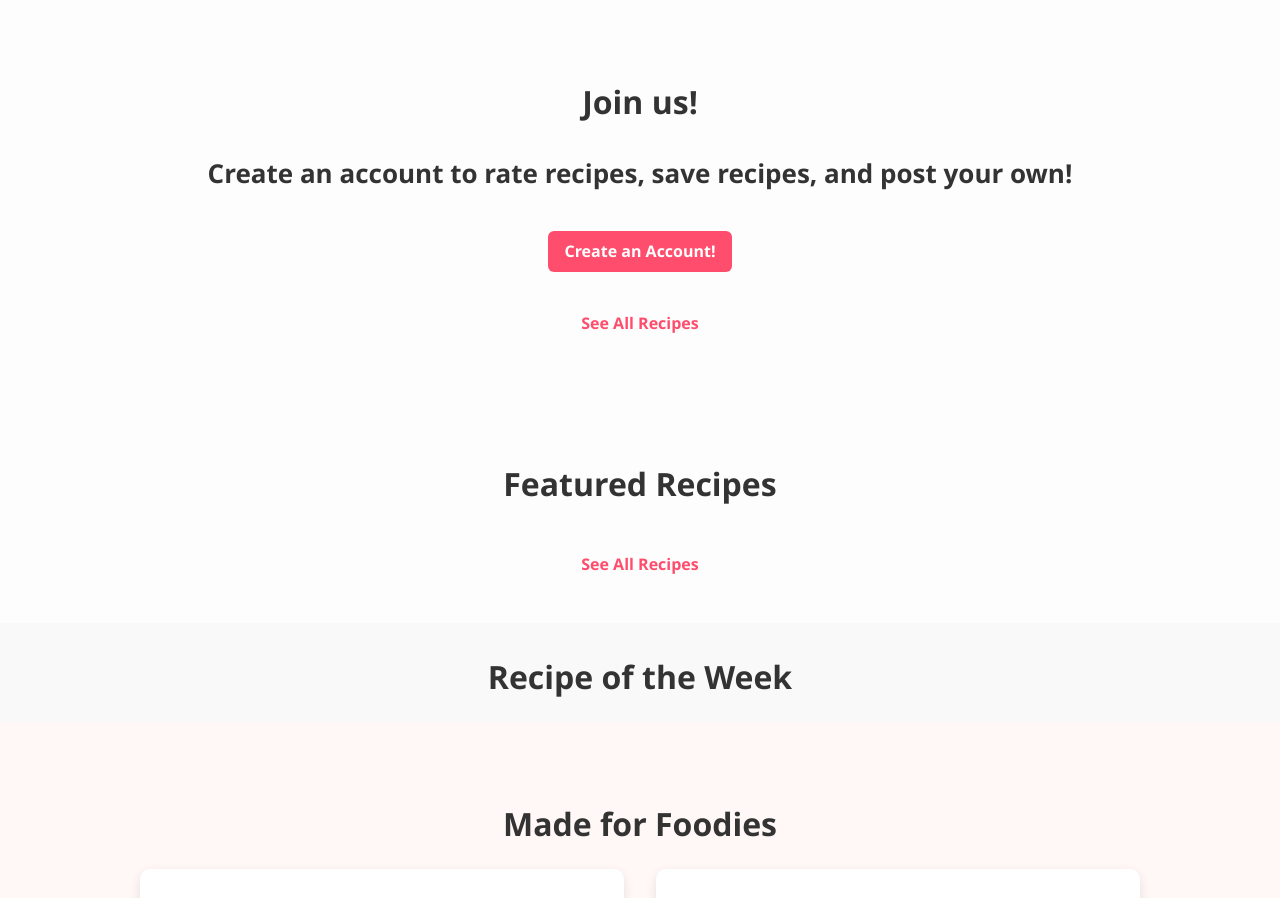
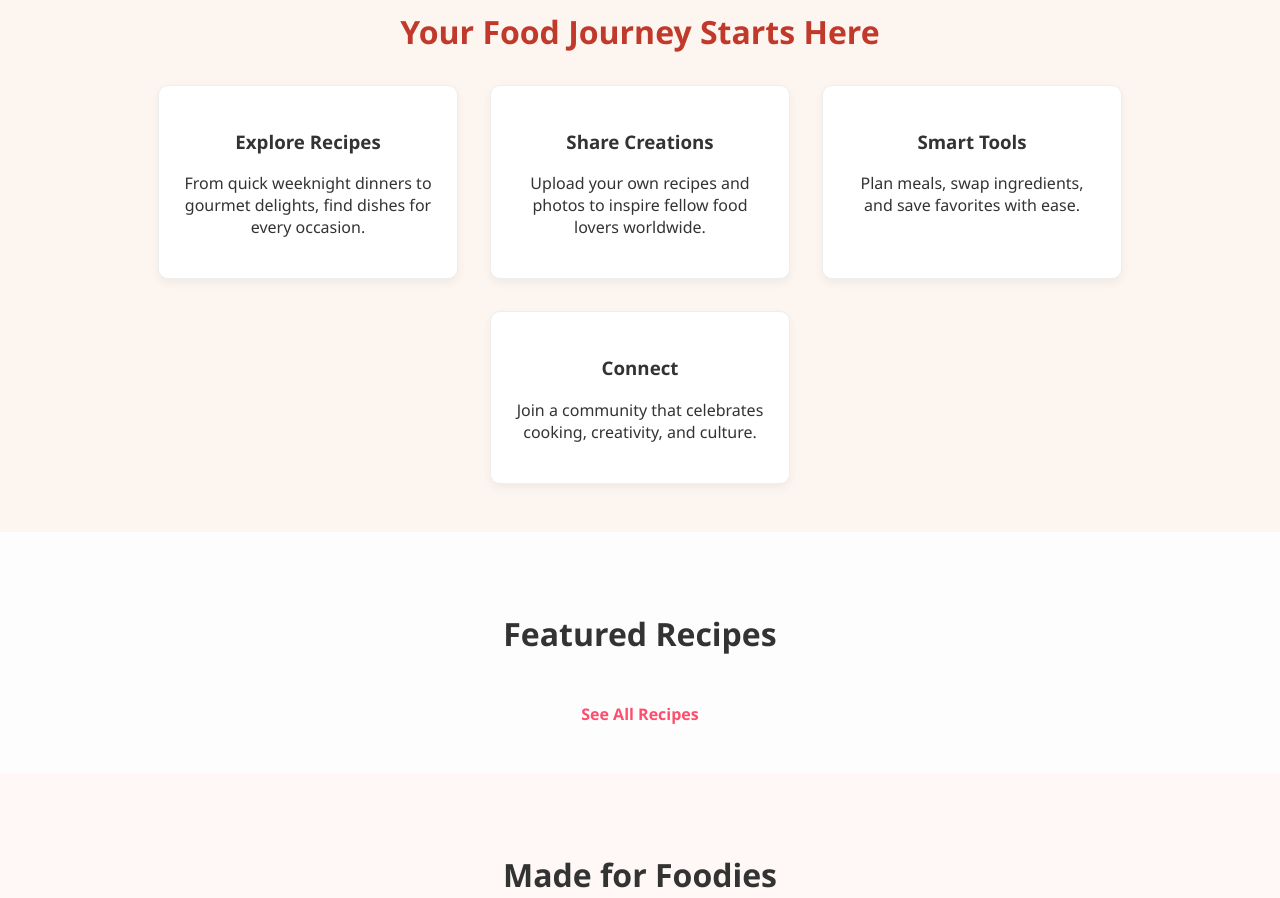
Before and after one commit to Virtual-Zhi/TasteBytes, a website: page index.html in a window 1280 px wide. Shown: the part 771-1669 px from the top of the page. Drawn offline with Linux system fonts and the light colour scheme; no server answers.

Commit message:
Revert "Update index.html"

```diff
--- a/index.html
+++ b/index.html
@@ -31,7 +31,6 @@
     <!-- Banner with Search -->
     <section class="title">
         <h1 class="titleCaption">Cook, Share, and Savor</h1>
-        <h2 style="font-size:32px">Instantly find recipies you love</h2>
         <div class="banner-search">
             <input type="text" id="recipeSearch" placeholder="Search recipes..." />
             <button id="searchButton">Search</button>
@@ -39,17 +38,26 @@
         <button id="startButton">Explore Below</button>
     </section>
 
-    <!-- Featured Recipes -->
-    <section class="featured-recipes">
-        <div class="section-title">Join us!</div>
-        <div style ="font-size:26px" class="section-title">Create an account to rate recipes, save recipes, and post your own!</div>
-        <div class="recipe-grid">
-        <a href="./pages/login.html" id="accountBtn" class="recipe-link">Create an Account!</a>
-
-
-        </div>
-        <div class="see-all">
-            <a class="see-all-link" href="./pages/recipes.html">See All Recipes</a>
+    <!-- Quick Overview Section -->
+    <section class="overview-section">
+        <div class="section-title">Your Food Journey Starts Here</div>
+        <div class="overview-grid">
+            <div class="overview-card">
+                <h3>Explore Recipes</h3>
+                <p>From quick weeknight dinners to gourmet delights, find dishes for every occasion.</p>
+            </div>
+            <div class="overview-card">
+                <h3>Share Creations</h3>
+                <p>Upload your own recipes and photos to inspire fellow food lovers worldwide.</p>
+            </div>
+            <div class="overview-card">
+                <h3>Smart Tools</h3>
+                <p>Plan meals, swap ingredients, and save favorites with ease.</p>
+            </div>
+            <div class="overview-card">
+                <h3>Connect</h3>
+                <p>Join a community that celebrates cooking, creativity, and culture.</p>
+            </div>
         </div>
     </section>
 
@@ -62,13 +70,6 @@
         </div>
         <div class="see-all">
             <a class="see-all-link" href="./pages/recipes.html">See All Recipes</a>
-        </div>
-    </section>
-
-    <!-- Spotlight -->
-    <section class="spotlight-section">
-        <div class="section-title">Recipe of the Week</div>
-        <div class="spotlight-card">
         </div>
     </section>
 
@@ -139,4 +140,5 @@
     <script src="jsScripts/indexPage.js"></script>
     <script src="jsScripts/menuJS.js"></script>
 </body>
+
 </html>
```
